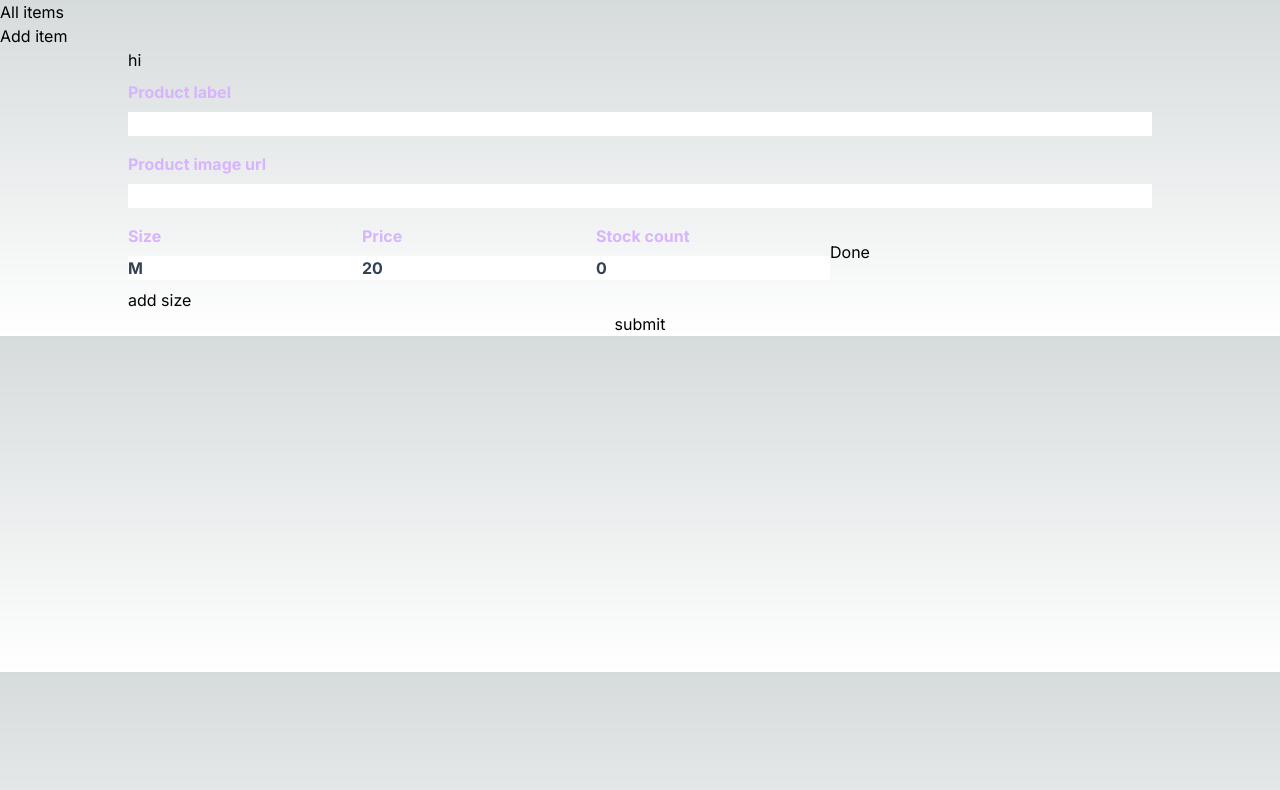
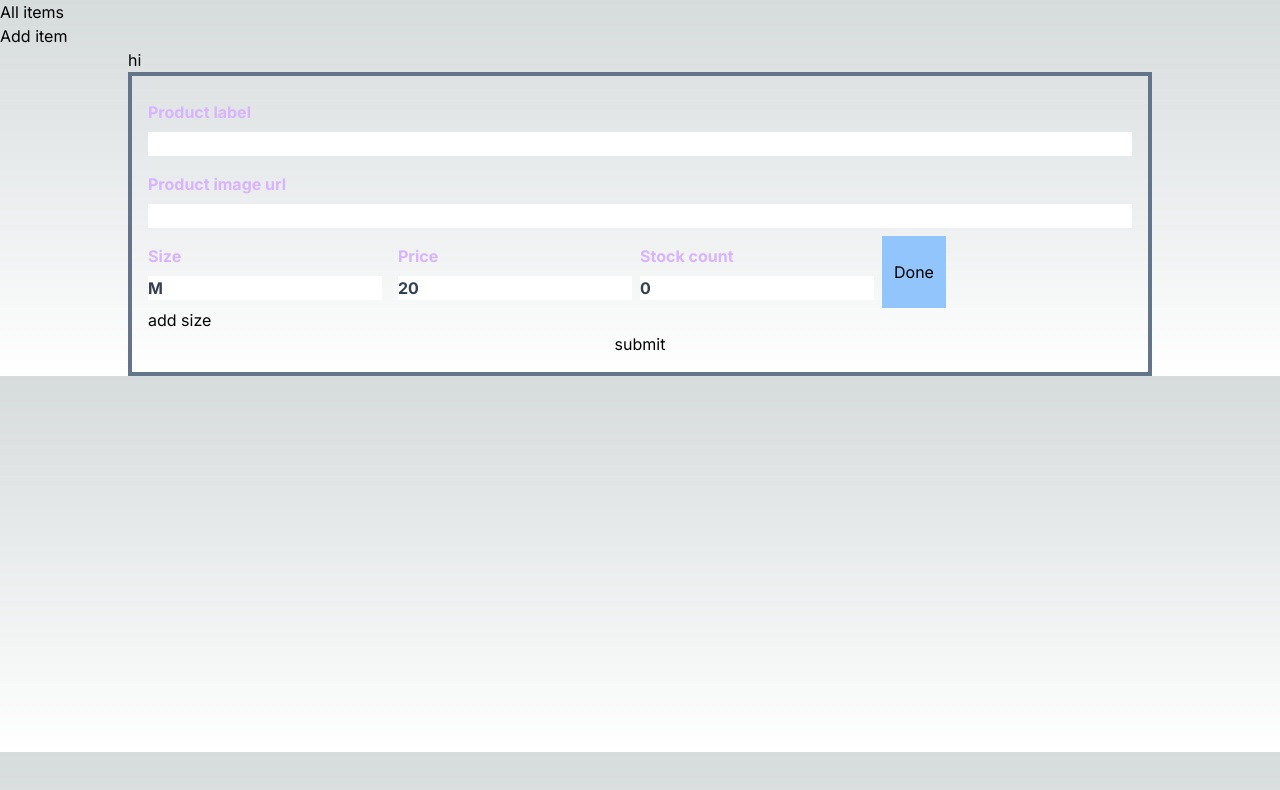
Before and after one commit to greymour/shirtless-king-next, a Next.js app: page /inventory/add in a window 1280 px wide. Shown: the top 790 px of the page. Built offline with nearby package versions, Linux system fonts and the light colour scheme.

Commit message:
tailwind fixes

```diff
--- a/package.json
+++ b/package.json
@@ -26,6 +26,7 @@
     "eslint-config-next": "14.1.4",
     "postcss": "^8",
     "prettier": "^3.2.5",
+    "prettier-plugin-tailwindcss": "^0.5.13",
     "tailwindcss": "^3.3.0",
     "tsx": "^4.7.1",
     "typescript": "^5"
--- a/src/inventory/AddForm.tsx
+++ b/src/inventory/AddForm.tsx
@@ -97,7 +97,7 @@ export default function AddInventoryItemForm() {
   // @TODO: figure out a way to have an arbitrary number of sizes that the user can add
   // also don't use the index for the key in the .map()
   return (
-    <form onSubmit={handleSubmit} className="flex flex-col">
+    <form onSubmit={handleSubmit} className="flex flex-col p-4 border-slate-500 border-4">
       <div>
         <Input
           label={"Product label"}
--- a/tailwind.config.ts
+++ b/tailwind.config.ts
@@ -3,7 +3,7 @@ import type { Config } from "tailwindcss";
 const config: Config = {
   content: [
     "./src/pages/**/*.{js,ts,jsx,tsx,mdx}",
-    "./src/components/**/*.{js,ts,jsx,tsx,mdx}",
+    "./src/**/*.{js,ts,jsx,tsx,mdx}",
     "./src/app/**/*.{js,ts,jsx,tsx,mdx}",
   ],
   theme: {
```
Also changed, not shown: .prettier.config.js, 1 other file (tests, documents, lock files or other folders).
